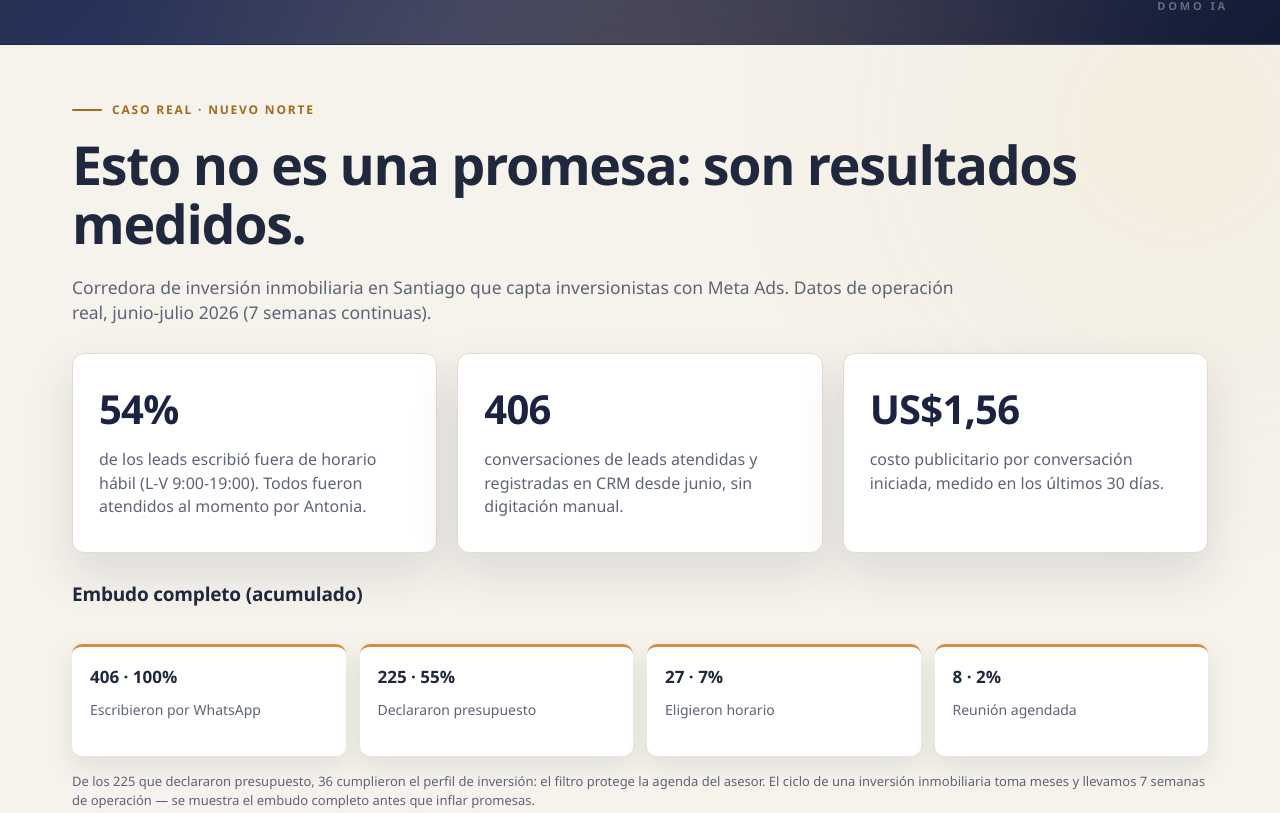
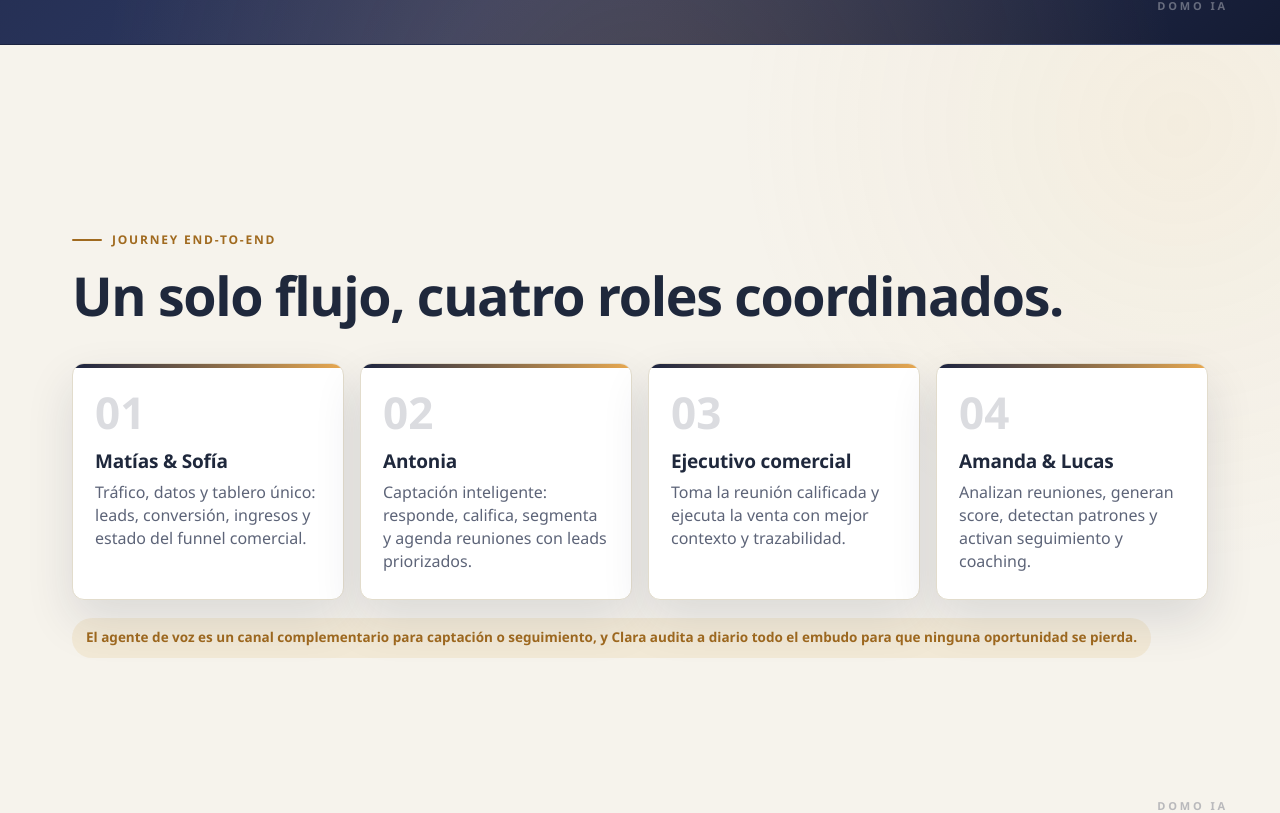
Before and after one commit to rodolfoalfaroc-cpu/domo-ia-propuesta-comercial, a plain HTML site: page index.html in a window 1280 px wide. Shown: the part 3300-4113 px from the top of the page. Drawn offline with Linux system fonts and the light colour scheme.

Commit message:
Add files via upload

```diff
--- a/index.html
+++ b/index.html
@@ -680,34 +680,6 @@
     </section>
 
     <section class="slide light">
-      <div class="eyebrow">Caso real · Nuevo Norte</div>
-      <h2>Esto no es una promesa: son resultados medidos.</h2>
-      <p class="lead">Corredora de inversión inmobiliaria en Santiago que capta inversionistas con Meta Ads. Datos de operación real, junio-julio 2026 (7 semanas continuas).</p>
-      <div class="grid-3">
-        <div class="card">
-          <span class="stat-num">54%</span>
-          <p>de los leads escribió fuera de horario hábil (L-V 9:00-19:00). Todos fueron atendidos al momento por Antonia.</p>
-        </div>
-        <div class="card">
-          <span class="stat-num">406</span>
-          <p>conversaciones de leads atendidas y registradas en CRM desde junio, sin digitación manual.</p>
-        </div>
-        <div class="card">
-          <span class="stat-num">US$1,56</span>
-          <p>costo publicitario por conversación iniciada, medido en los últimos 30 días.</p>
-        </div>
-      </div>
-      <h3 style="margin-top:30px;">Embudo completo (acumulado)</h3>
-      <div class="value-bar">
-        <div class="value-item"><b>406 · 100%</b><span>Escribieron por WhatsApp</span></div>
-        <div class="value-item"><b>225 · 55%</b><span>Declararon presupuesto</span></div>
-        <div class="value-item"><b>27 · 7%</b><span>Eligieron horario</span></div>
-        <div class="value-item"><b>8 · 2%</b><span>Reunión agendada</span></div>
-      </div>
-      <p class="footnote">De los 225 que declararon presupuesto, 36 cumplieron el perfil de inversión: el filtro protege la agenda del asesor. El ciclo de una inversión inmobiliaria toma meses y llevamos 7 semanas de operación — se muestra el embudo completo antes que inflar promesas.</p>
-    </section>
-
-    <section class="slide light">
       <div class="eyebrow">Journey end-to-end</div>
       <h2>Un solo flujo, cuatro roles coordinados.</h2>
       <div class="journey">
```
